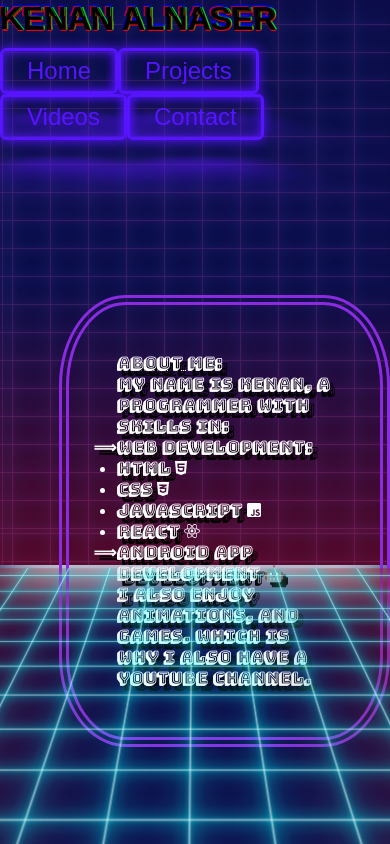
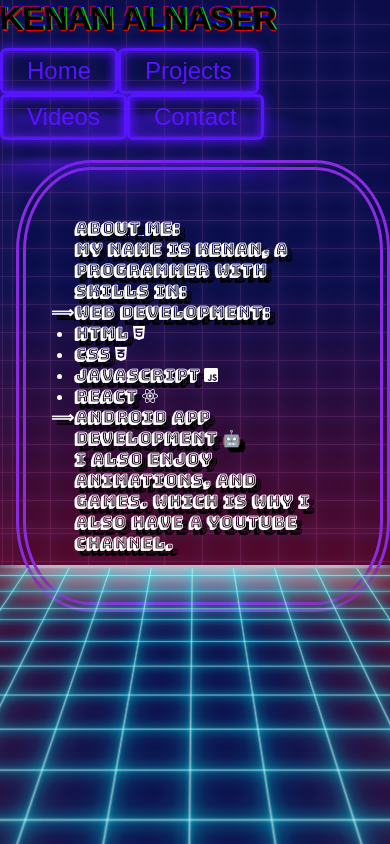
Before and after one commit to Kenan-Alnaser/My-React-Portfolio, a React (Create React App) app: page / in a window 390 px wide. Built offline with nearby package versions, Linux system fonts and the light colour scheme; the HTML template or start-up script is replaced by a standard one; a web font is replaced by a local one.

Commit message:
a little more responsive design

```diff
--- a/src/sass/main.scss
+++ b/src/sass/main.scss
@@ -425,6 +425,11 @@ span {
   h3 {
     font-size: 1rem;
   }
+  .mainContainer,
+  h2 {
+    top: 10rem;
+    left: 1rem;
+  }
   .glitch {
     font-size: 2rem;
   }
@@ -451,6 +456,11 @@ span {
   }
   .invalidLink {
     font-size: 4.5rem;
+  }
+  .container {
+    transform: scale(0.7);
+    top: 35%;
+    left: -4.5rem;
   }
 }
 
```
